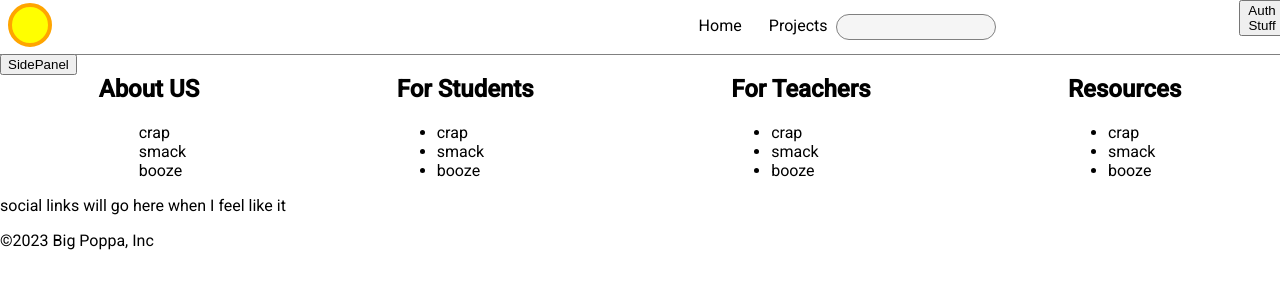
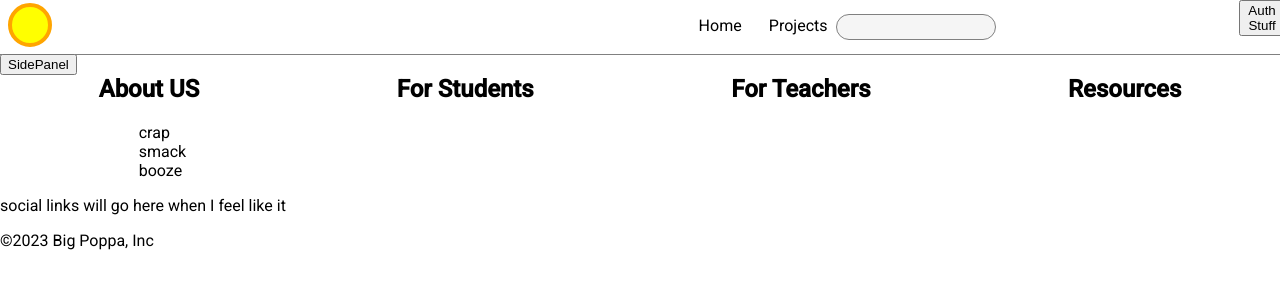
Before and after one commit to Cowutterhippo/AngularPlayground, an Angular app: page / in a window 1280 px wide. Shown: the top 300 px of the page. Built offline with nearby package versions, Linux system fonts and the light colour scheme.

Commit message:
Delete stupid things that get me in trouble.

```diff
--- a/src/app/layouts/footer/footer.component.html
+++ b/src/app/layouts/footer/footer.component.html
@@ -14,21 +14,15 @@
       </div>
       <div class="site-footer-top_flex-item"><h2>For Students</h2>
       <ul>
-        <li>crap</li>
-        <li>smack</li>
-        <li>booze</li>
+
       </ul></div>
       <div class="site-footer-top_flex-item"><h2>For Teachers</h2>
         <ul>
-        <li>crap</li>
-        <li>smack</li>
-        <li>booze</li>
+
       </ul></div>
       <div class="site-footer-top_flex-item"><h2>Resources</h2>
         <ul>
-        <li>crap</li>
-        <li>smack</li>
-        <li>booze</li>
+
       </ul></div>
       <!-- for when this becomes dynamic -->
       <!-- <div class="site-footer-top_flex-item" *ngFor="let topic of footers"></div> -->
@@ -49,21 +43,15 @@
       </div>
       <div class="site-footer-top_grid-item"><h2>For Students</h2>
       <ul>
-        <li>crap</li>
-        <li>smack</li>
-        <li>booze</li>
+
       </ul></div>
       <div class="site-footer-top_grid-item"><h2>For Teachers</h2>
         <ul>
-        <li>crap</li>
-        <li>smack</li>
-        <li>booze</li>
+
       </ul></div>
       <div class="site-footer-top_grid-item"><h2>Resources</h2>
         <ul>
-        <li>crap</li>
-        <li>smack</li>
-        <li>booze</li>
+
       </ul></div>
       <!-- for when this becomes dynamic -->
       <!-- <div class="site-footer-top_flex-item" *ngFor="let topic of footers"></div> -->
```
